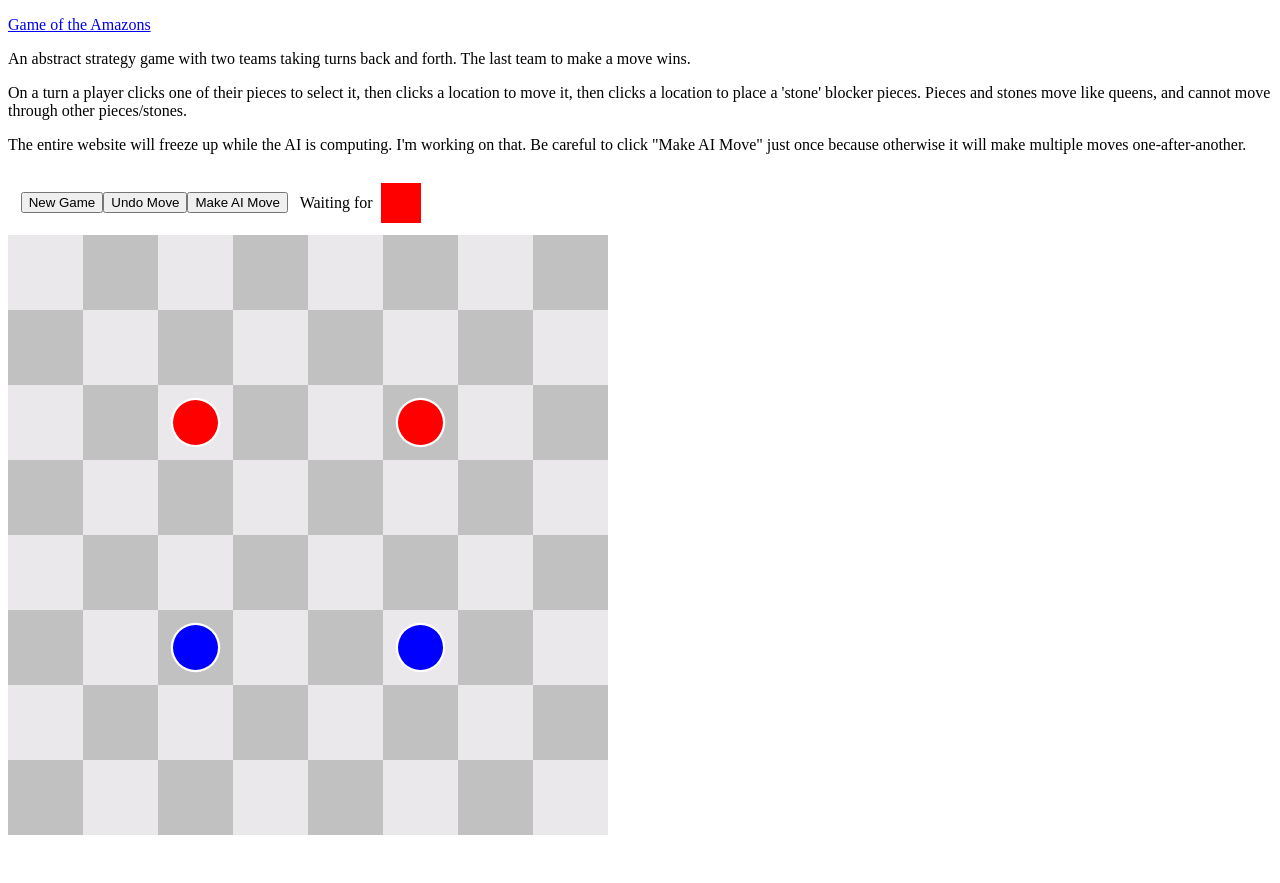
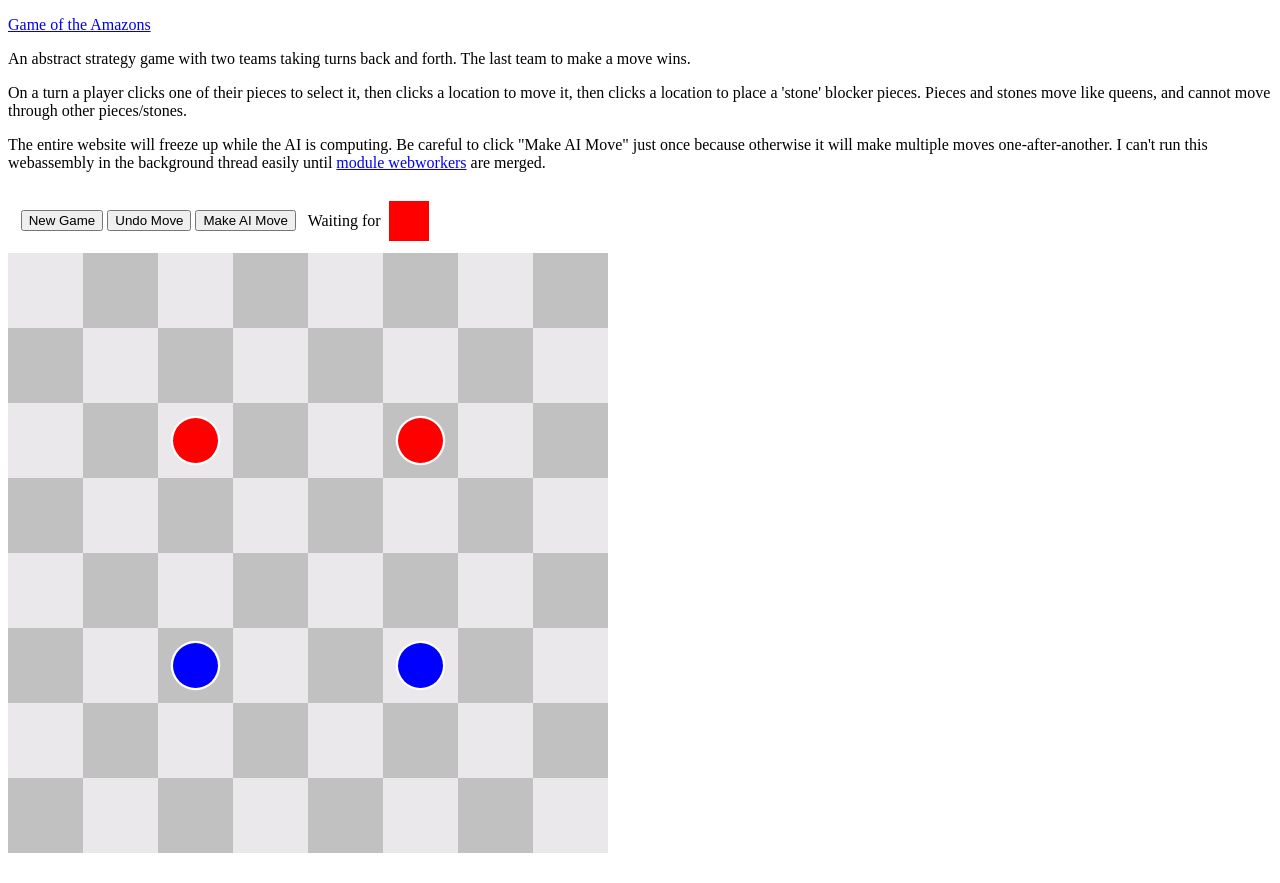
Before and after one commit to aquarial/webassembly-amazons-ai, a website built with webpack: page website/index.html in a window 1280 px wide. Before the commit the page ends 847 px from the top, so only its background shows below. Built offline with nearby package versions, Linux system fonts and the light colour scheme.

Commit message:
Add some window-dressing to index.html

```diff
--- a/website/index.html
+++ b/website/index.html
@@ -3,7 +3,6 @@
 
 <head>
   <meta charset="utf-8">
-  <title>Hello wasm-pack!</title>
 </head>
 
 <body>
@@ -29,22 +28,25 @@
   <p>
     The entire website
     will freeze up while the AI is computing.
-    I'm working on that.
     Be careful to click "Make AI Move" just once because
     otherwise it will make multiple moves one-after-another.
+    I can't run this webassembly in the background thread easily until
+    <a href="https://stackoverflow.com/questions/44118600/web-workers-how-to-import-modules">module webworkers</a>
+    are merged.
   </p>
 
   <div style="display:flex; flex-direction: row;
      justify-content: left; align-items: center; padding:1%">
 
-    <button id="newgame" type="button">New Game</button>
-    <button id="undo" type="button">Undo Move</button>
+    <button id="newgame" type="button">New Game</button>&nbsp;
+    <button id="undo" type="button">Undo Move</button>&nbsp;
     <button id="makeai" type="button">Make AI Move</button>
     &nbsp;&nbsp; Waiting for &nbsp;
     <canvas id="next2go" height="40px" width="40px"></canvas>
   </div>
 
   <canvas id="thecanvas" height="600px" width="600px"></canvas>
+  <br /> <br />
   <script src="./bootstrap.js"></script>
 </body>
 
```
